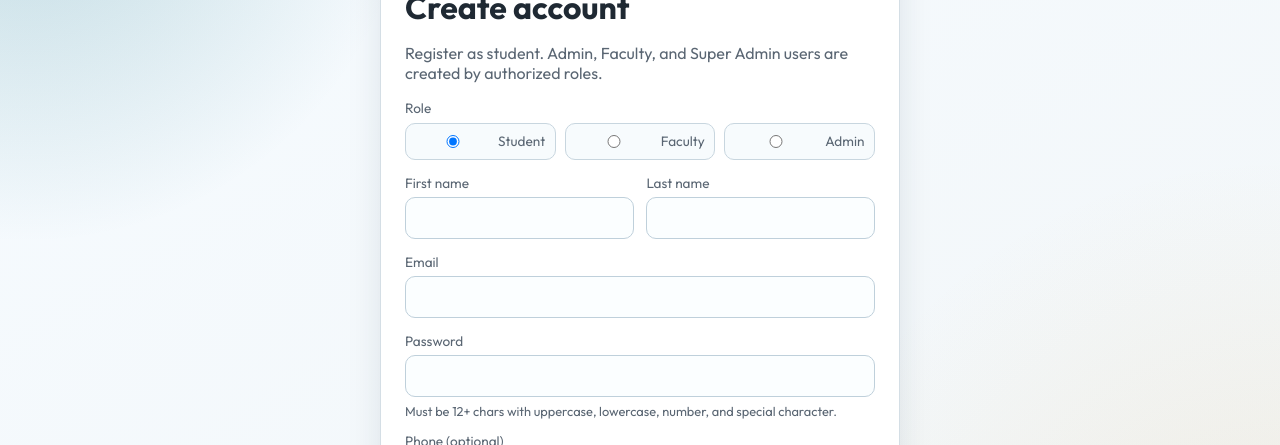
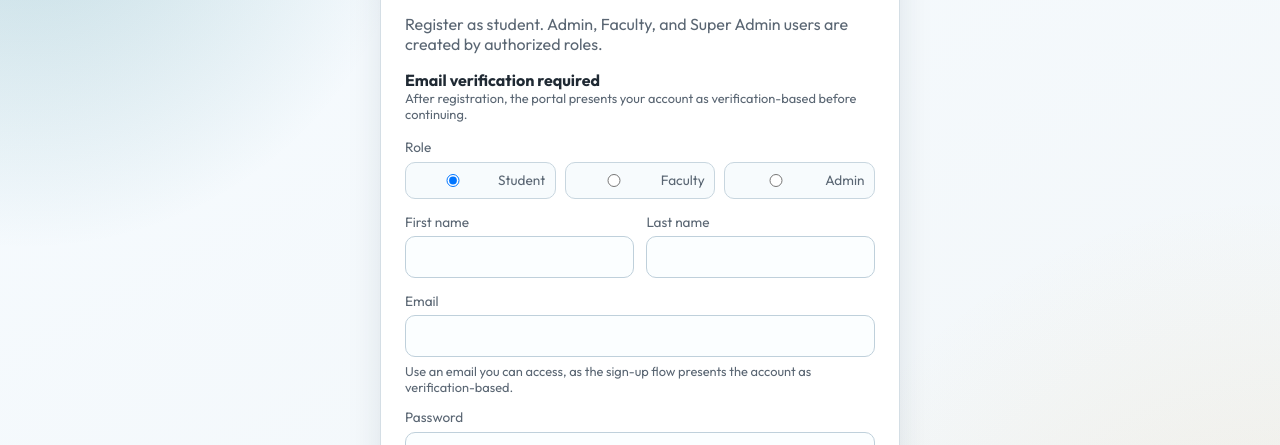
Before and after one commit to Amarapini-Sasidhar/crm-portal, a React (Vite) app in the folder apps/web/: page /register in a window 1280 px wide. Shown: the part 130-575 px from the top of the page. Built offline with nearby package versions, Linux system fonts and the light colour scheme; no server answers.

Commit message:
Adjust registration verification messaging

```diff
--- a/apps/web/src/pages/public/register-page.tsx
+++ b/apps/web/src/pages/public/register-page.tsx
@@ -91,9 +91,9 @@ export function RegisterPage() {
     setLoading(true);
     try {
       await register(form);
-      setSuccess('Registration complete. You are now signed in.');
+      setSuccess('Account created. Verification is shown as required in the portal, and your session is now ready.');
       pushToast({
-        message: 'Registration complete. You are now signed in.',
+        message: 'Account created. Verification is shown as required in the portal, and your session is now ready.',
         variant: 'success'
       });
     } catch (caught) {
@@ -128,6 +128,12 @@ export function RegisterPage() {
         <p className="muted">
           Register as student. Admin, Faculty, and Super Admin users are created by authorized roles.
         </p>
+        <div className="info-card">
+          <strong>Email verification required</strong>
+          <p className="muted tiny">
+            After registration, the portal presents your account as verification-based before continuing.
+          </p>
+        </div>
 
         <form className="stack-form" onSubmit={onSubmit}>
           <label className="field">
@@ -176,6 +182,9 @@ export function RegisterPage() {
               type="email"
               value={form.email}
             />
+            <small className="tiny muted">
+              Use an email you can access, as the sign-up flow presents the account as verification-based.
+            </small>
           </label>
 
           <label className="field">
```
